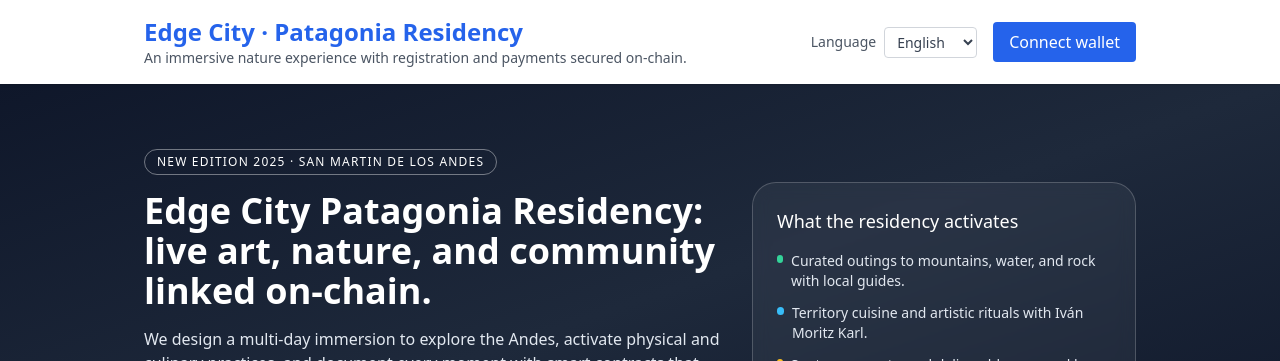
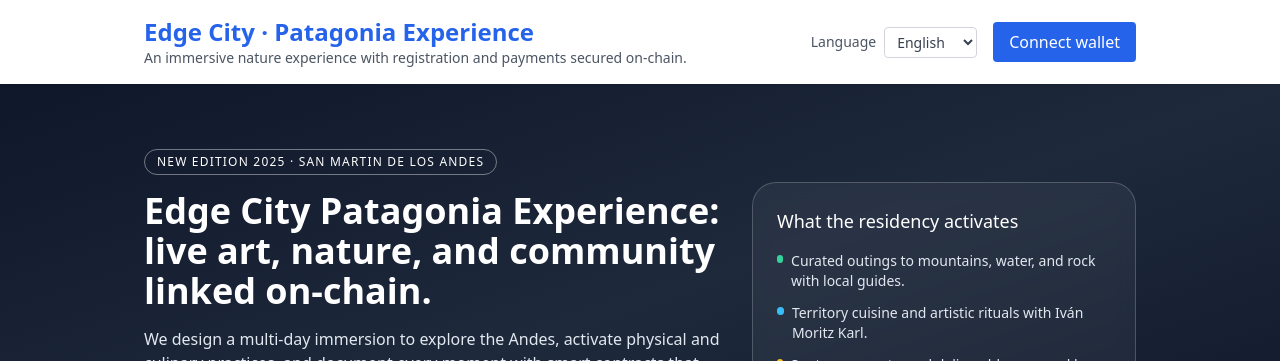
Before and after one commit to p2pdevmedia/Hackaton20025, a React (Create React App) app in the folder frontend/: page / in a window 1280 px wide. Shown: the top 361 px of the page. Built offline with nearby package versions, Linux system fonts and the light colour scheme.

Commit message:
Update Patagonia messaging

```diff
--- a/frontend/src/translations.js
+++ b/frontend/src/translations.js
@@ -3,14 +3,14 @@
     languageName: 'English',
     languageSelectorLabel: 'Language',
     navbar: {
-      title: 'Edge City · Patagonia Residency',
+      title: 'Edge City · Patagonia Experience',
       subtitle: 'An immersive nature experience with registration and payments secured on-chain.',
       connect: 'Connect wallet',
       disconnect: 'Disconnect'
     },
     hero: {
       badge: 'NEW EDITION 2025 · SAN MARTIN DE LOS ANDES',
-      title: 'Edge City Patagonia Residency: live art, nature, and community linked on-chain.',
+      title: 'Edge City Patagonia Experience: live art, nature, and community linked on-chain.',
       description:
         'We design a multi-day immersion to explore the Andes, activate physical and culinary practices, and document every moment with smart contracts that safeguard spots, payments, and memories.',
       primaryLink: 'View full program',
```
